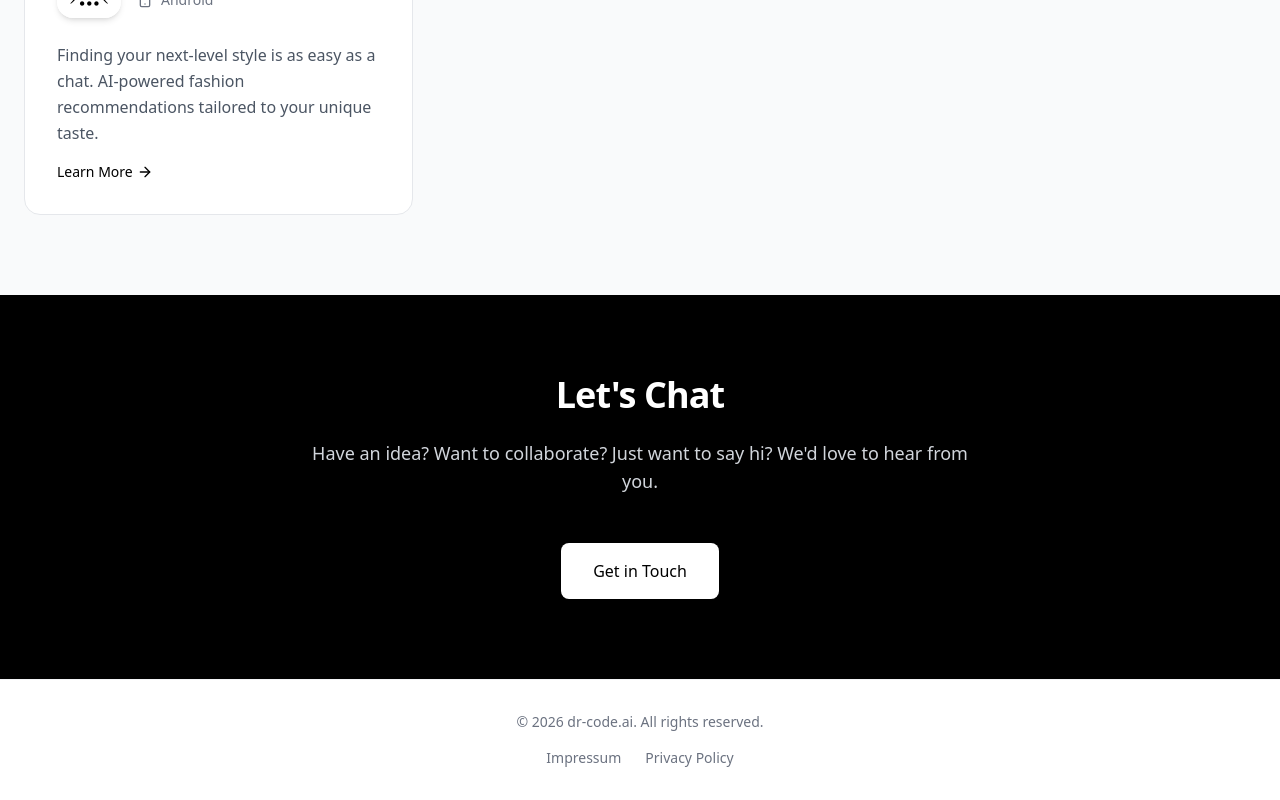
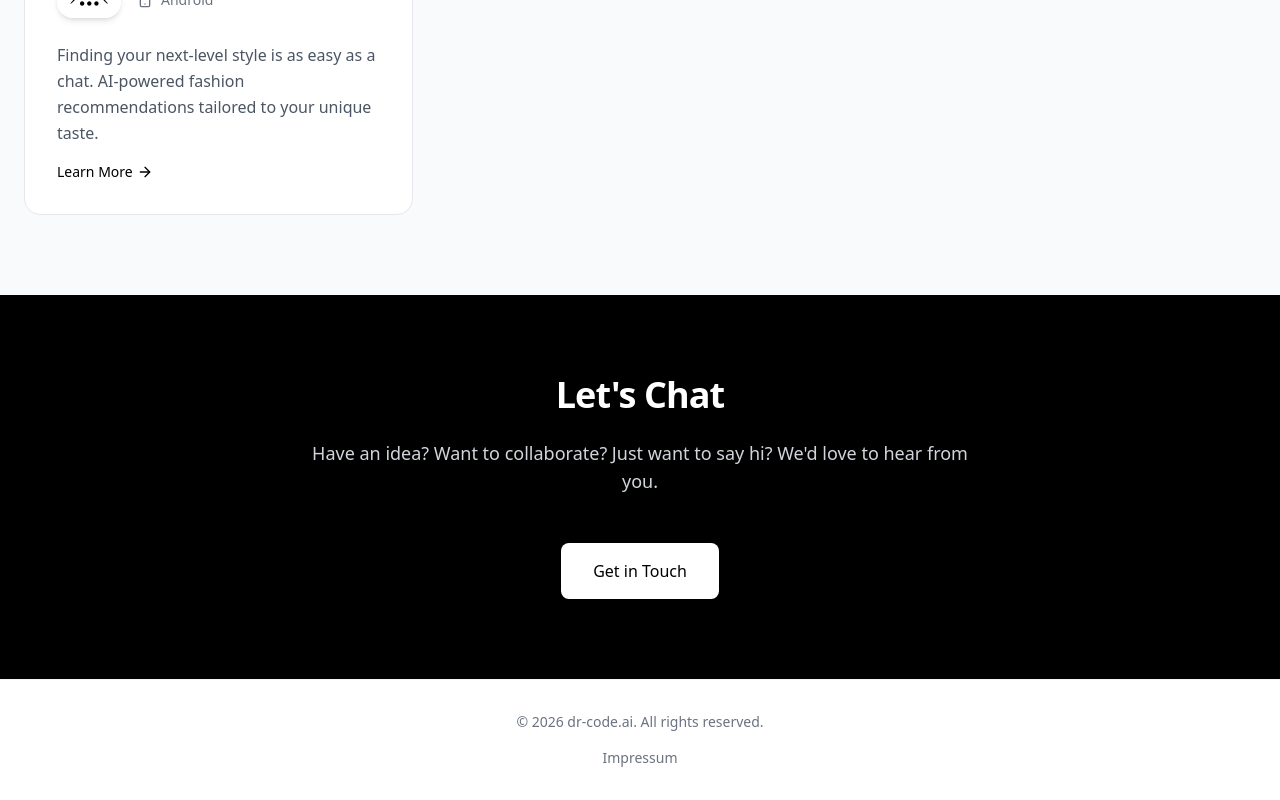
Before and after one commit to dennis-strein/drcodeaiweb, a React (Vite) app: page / in a window 1280 px wide. Shown: the part 1642-2442 px from the top of the page. Built offline with nearby package versions, Linux system fonts and the light colour scheme.

Commit message:
Updated App.tsx

```diff
--- a/src/App.tsx
+++ b/src/App.tsx
@@ -202,7 +202,6 @@ function App() {
           <p>&copy; 2026 dr-code.ai. All rights reserved.</p>
           <div className="mt-4 space-x-6">
             <button onClick={() => setCurrentPage('impressum')} className="text-gray-500 hover:text-black transition-colors">Impressum</button>
-            <button onClick={() => setCurrentPage('privacy')} className="text-gray-500 hover:text-black transition-colors">Privacy Policy</button>
           </div>
         </div>
       </footer>
```
